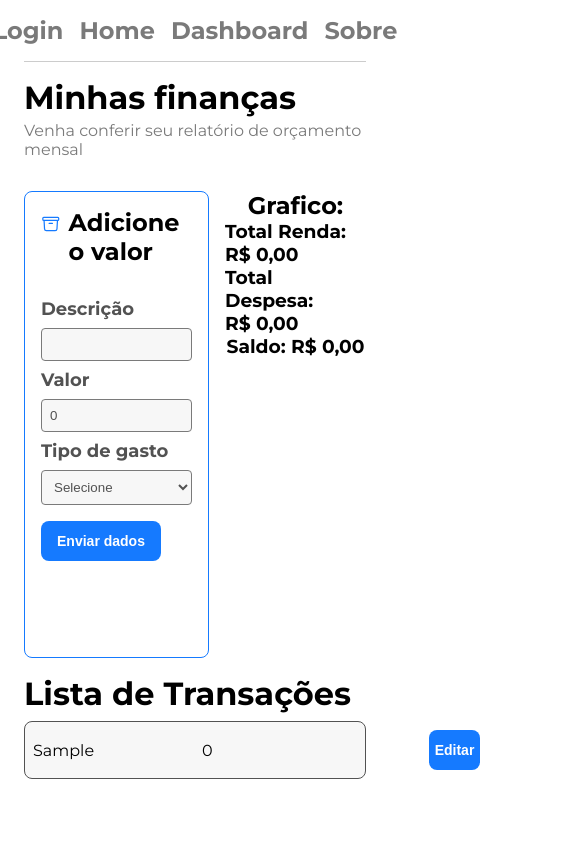
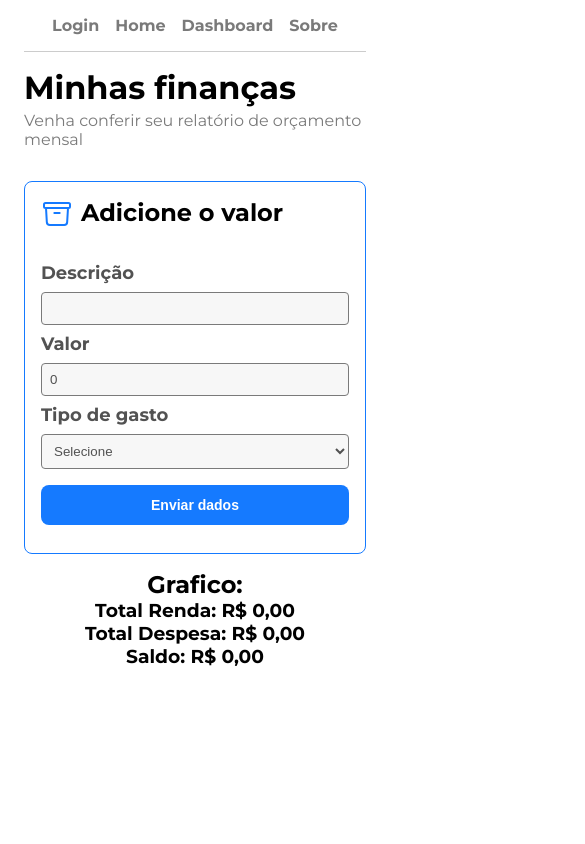
Before and after one commit to PauloDalberto/financas, a React (Create React App) app: page /dashboard in a window 390 px wide. Both pictures are taken after typing "Sample" into the empty fields and a click on the button "Enviar dados". Shown: the top 844 px of the page, 585 px wide, since content can reach past the window. Built offline with nearby package versions, Linux system fonts and the light colour scheme.

Commit message:
fix: change media query and reponsividade

```diff
--- a/src/components/grapich/Graphic.tsx
+++ b/src/components/grapich/Graphic.tsx
@@ -28,7 +28,7 @@ export default function Graphic(){
       <h3>Total Despesa: {formattedTotalExpense}</h3>
       <h3>Saldo: {formattedTotalValue}</h3>
 
-      <ResponsiveContainer width="100%" height={300}>
+      <ResponsiveContainer width="60%" height={300}>
         <PieChart>
           <Pie
             data={chartData}
--- a/src/components/header/header.css
+++ b/src/components/header/header.css
@@ -58,12 +58,9 @@ nav{
   .profile{
     display: none;
   }
-  .container-nav li{
-    font-size: 1.25rem;
-  }
 }
 
-@media (max-width: 500px){
+@media (max-width: 600px){
   .logo{
     display: none;
   }
@@ -71,4 +68,7 @@ nav{
     width: 100%;
     justify-content: center;
   }
+  .container-nav a{
+    font-size: 1rem;
+  }
 }
--- a/src/pages/about/about.css
+++ b/src/pages/about/about.css
@@ -39,3 +39,12 @@
   margin: 0 auto;
   padding-inline: 16px;
 }
+
+@media (max-width: 650px){
+  .foto-perfil{
+    display: none;
+  }
+  .about-container{
+    display: flex;
+  }
+}
--- a/src/pages/dashboard/Dashboard.tsx
+++ b/src/pages/dashboard/Dashboard.tsx
@@ -103,8 +103,8 @@ export default function Dashboard() {
                 <span>{item.description}</span>
                 <span>{item.value}</span>
                 <span>{item.typeSpent}</span>
-                <button className="button" onClick={() => handleEdit(index)}>Editar</button>
-                <button className="button" onClick={() => handleDelete(index)}>Excluir</button>
+                <button className="button dashboard-button" onClick={() => handleEdit(index)}>Editar</button>
+                <button className="button dashboard-button" onClick={() => handleDelete(index)}>Excluir</button>
               </li>
             ))}
           </ul>
--- a/src/pages/dashboard/dashboard.css
+++ b/src/pages/dashboard/dashboard.css
@@ -91,7 +91,7 @@
   font-size: 2rem;
 }
 
-.transactions span, button{
+.transactions span, .dashboard-button{
   width: 120px;
 }
 
@@ -105,3 +105,25 @@
   background-color: var(--c2);
   gap: 108px;
 }
+
+
+@media (max-width: 750px){
+  .transactions span, .dashboard-button{
+    width: fit-content;
+  }
+  .dashboard-content{
+    grid-template-columns: 1fr ;
+  }
+  .transactions{
+    grid-column: 1;
+  }
+  .transactions li{
+    gap: 12px;
+  }
+}
+
+@media (max-width: 400px){
+  .transactions li{
+    flex-wrap: wrap;
+  }
+}
--- a/src/pages/login/login.css
+++ b/src/pages/login/login.css
@@ -6,6 +6,7 @@
   margin-top: 64px;
   max-width: 450px;
   margin: 0 auto;
+  padding-inline: 12px;
 }
 
 .title{
```
